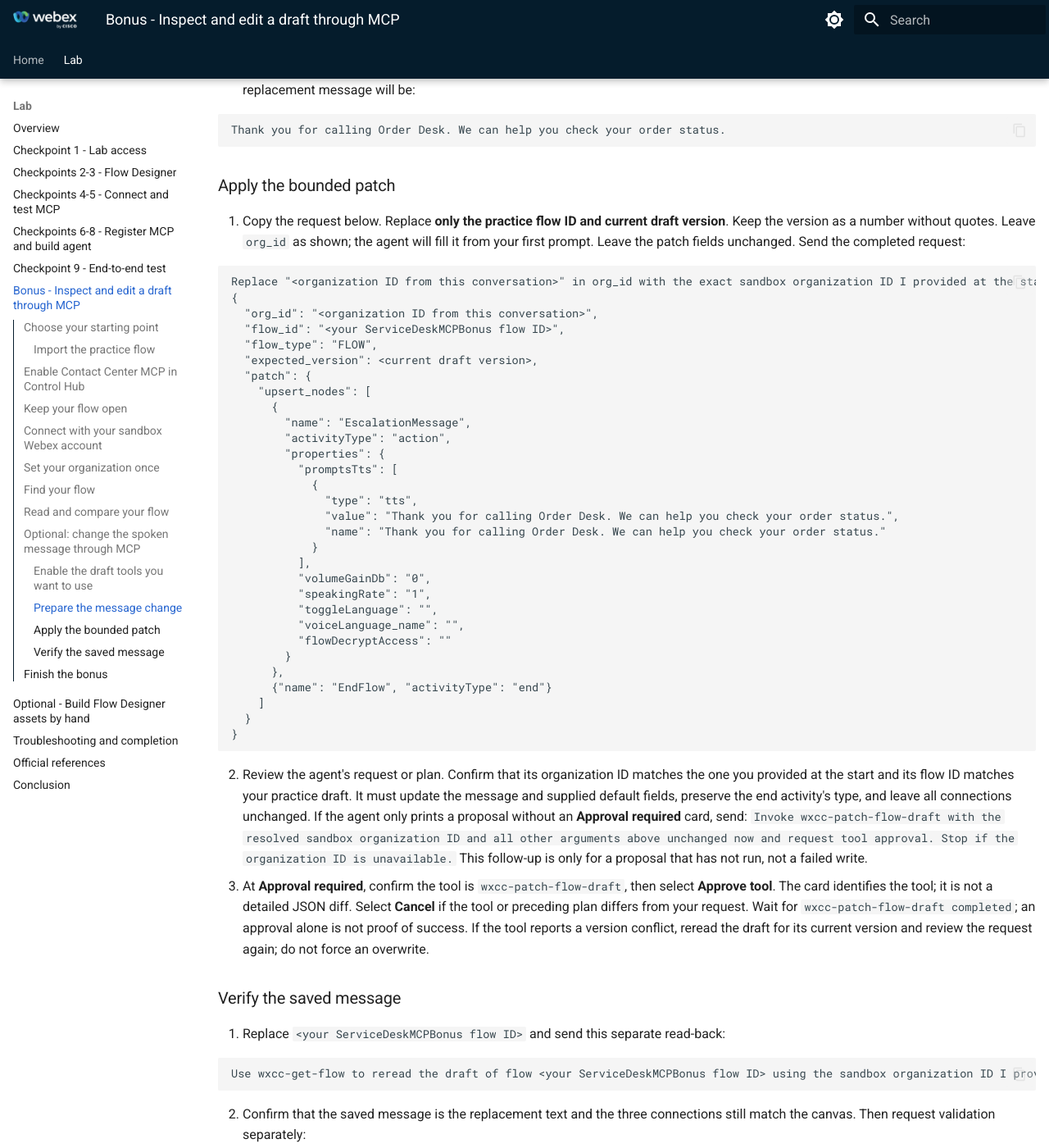
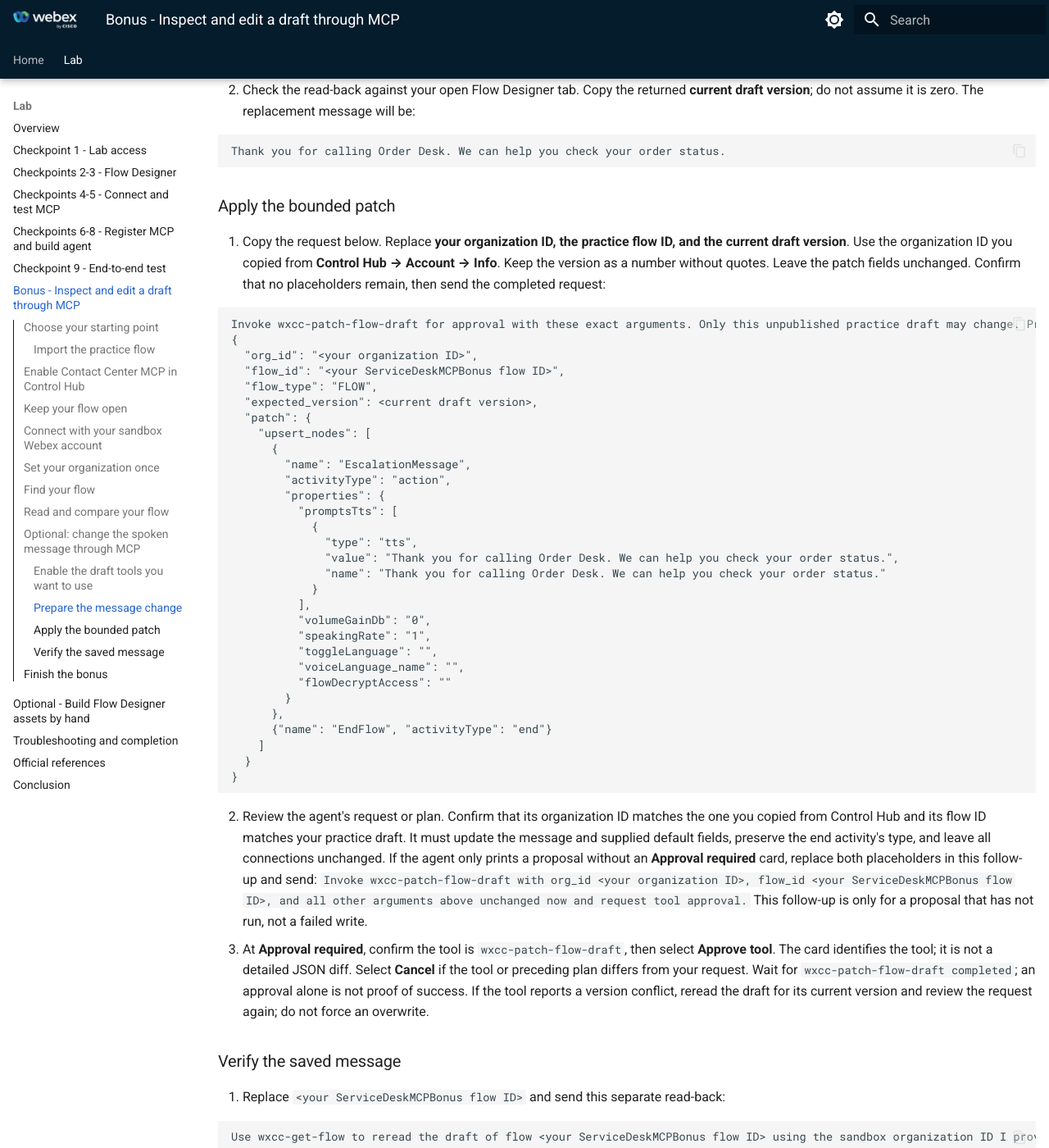
Before and after one commit to WebexCC-SA/LAB-21170, an MkDocs documentation site: the page built from docs/bonus_contact_center_mcp.md, in a window 1280 px wide and 1400 px high, scrolled down 7895 px. Shown: the whole window at 82% size. Built offline with MkDocs 1.6.1 and Material for MkDocs 9.7.7, drawn with Linux system fonts in a browser that asks for light colours; some of the changed text lies outside the part shown.

Commit message:
fix(docs): use explicit org IDs for bonus patch and validation (#30)
Co-authored-by: Adam Weeks <adweeks+cisco@cisco.com>

````diff
--- a/docs/bonus_contact_center_mcp.md
+++ b/docs/bonus_contact_center_mcp.md
@@ -95,7 +95,7 @@
 Use wxcc-list-flows to find flows named <your flow name> in this sandbox. Show each matching flow's name and ID. Do not create, change, or publish anything.
 ```
 
-Use this same MCP Lab conversation for the rest of the bonus. Later prompts reuse the organization ID you provided here. If you reset the session or start a new conversation, repeat this setup before running tools.
+Use this same MCP Lab conversation for the rest of the bonus. The read prompts reuse the organization ID you provided here. For the patch and validation prompts, paste your organization ID directly into the placeholders below. If you reset the session or start a new conversation, repeat this setup before running tools.
 
 ## Find your flow
 
@@ -163,12 +163,12 @@
 
 ### Apply the bounded patch
 
-1. Copy the request below. Replace **only the practice flow ID and current draft version**. Keep the version as a number without quotes. Leave `org_id` as shown; the agent will fill it from your first prompt. Leave the patch fields unchanged. Send the completed request:
+1. Copy the request below. Replace **your organization ID, the practice flow ID, and the current draft version**. Use the organization ID you copied from **Control Hub → Account → Info**. Keep the version as a number without quotes. Leave the patch fields unchanged. Confirm that no placeholders remain, then send the completed request:
 
 ```text
-Replace "<organization ID from this conversation>" in org_id with the exact sandbox organization ID I provided at the start of this bonus. If you cannot find that ID, stop and ask me. Show the resolved organization ID and flow ID before requesting approval. Leave all other arguments unchanged and invoke wxcc-patch-flow-draft for approval. Only this unpublished practice draft may change. Preserve all remaining node properties, variables, edges and event handlers. Never publish or change routing. Do not merely print a proposal: invoke the tool and request approval.
+Invoke wxcc-patch-flow-draft for approval with these exact arguments. Only this unpublished practice draft may change. Preserve all remaining node properties, variables, edges and event handlers. Never publish or change routing. Do not merely print a proposal: invoke the tool and request approval.
 {
-  "org_id": "<organization ID from this conversation>",
+  "org_id": "<your organization ID>",
   "flow_id": "<your ServiceDeskMCPBonus flow ID>",
   "flow_type": "FLOW",
   "expected_version": <current draft version>,
@@ -198,7 +198,7 @@
 }
 ```
 
-2. Review the agent's request or plan. Confirm that its organization ID matches the one you provided at the start and its flow ID matches your practice draft. It must update the message and supplied default fields, preserve the end activity's type, and leave all connections unchanged. If the agent only prints a proposal without an **Approval required** card, send: `Invoke wxcc-patch-flow-draft with the resolved sandbox organization ID and all other arguments above unchanged now and request tool approval. Stop if the organization ID is unavailable.` This follow-up is only for a proposal that has not run, not a failed write.
+2. Review the agent's request or plan. Confirm that its organization ID matches the one you copied from Control Hub and its flow ID matches your practice draft. It must update the message and supplied default fields, preserve the end activity's type, and leave all connections unchanged. If the agent only prints a proposal without an **Approval required** card, replace both placeholders in this follow-up and send: `Invoke wxcc-patch-flow-draft with org_id <your organization ID>, flow_id <your ServiceDeskMCPBonus flow ID>, and all other arguments above unchanged now and request tool approval.` This follow-up is only for a proposal that has not run, not a failed write.
 {: value="2" }
 3. At **Approval required**, confirm the tool is `wxcc-patch-flow-draft`, then select **Approve tool**. The card identifies the tool; it is not a detailed JSON diff. Select **Cancel** if the tool or preceding plan differs from your request. Wait for `wxcc-patch-flow-draft completed`; an approval alone is not proof of success. If the tool reports a version conflict, reread the draft for its current version and review the request again; do not force an overwrite.
 
@@ -210,11 +210,11 @@
 Use wxcc-get-flow to reread the draft of flow <your ServiceDeskMCPBonus flow ID> using the sandbox organization ID I provided at the start of this bonus. Report EscalationMessage properties.promptsTts and only the main-flow edges. Do not save, publish or change routing.
 ```
 
-2. Confirm that the saved message is the replacement text and the three connections still match the canvas. Then request validation separately:
+2. Confirm that the saved message is the replacement text and the three connections still match the canvas. Then request validation separately. Replace **both your organization ID and the practice flow ID** in this prompt:
 {: value="2" }
 
 ```text
-Call wxcc-validate-flow for flow_id <your ServiceDeskMCPBonus flow ID>, using the sandbox organization ID I provided at the start of this bonus as org_id. Return valid, errors and warnings. Read-only; no changes.
+Call wxcc-validate-flow for org_id <your organization ID>, flow_id <your ServiceDeskMCPBonus flow ID>. Return valid, errors and warnings. Read-only; no changes.
 ```
 
 3. Refresh the **practice draft's** Flow Designer tab and double-click `EscalationMessage`. Under **Prompt**, confirm **Text-to-speech message** contains the replacement text, not just an updated activity description. Check that both message outputs still reach `EndFlow`.
````
Also changed, not shown: 1 other file.
